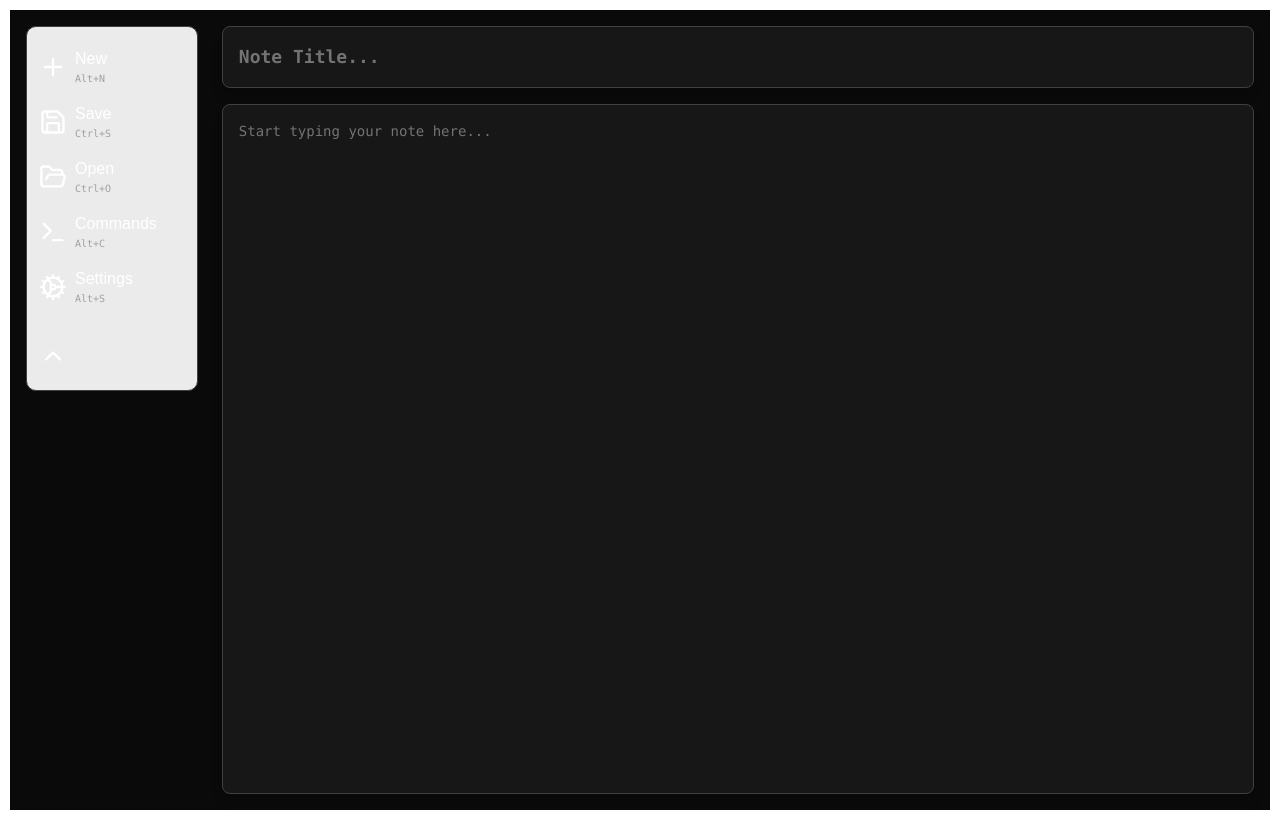
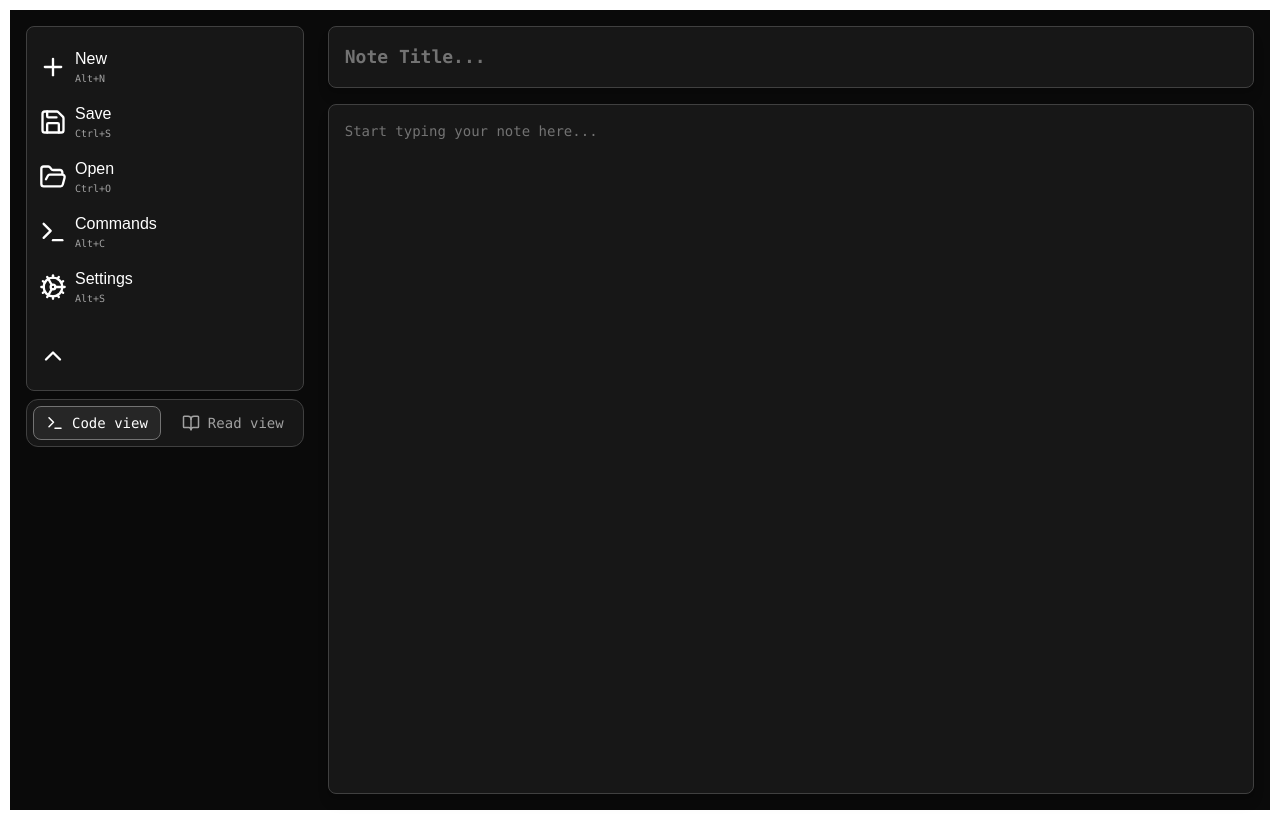
Before and after one commit to dolinskih/floxt, a Next.js app in the folder floxt/: page / in a window 1280 px wide. Built offline with nearby package versions, Linux system fonts and the light colour scheme; a web font is replaced by a local one.

Commit message:
Added view mode toggle and panel improvements

```diff
--- a/floxt/app/PanelLayout.tsx
+++ b/floxt/app/PanelLayout.tsx
@@ -1,7 +1,7 @@
 "use client";
 
 import "./panel.css";
-import { Plus, FolderOpen, Terminal, Cog, ChevronUp, ChevronDown, Save } from 'lucide-react';
+import { Plus, FolderOpen, Terminal, Cog, ChevronUp, ChevronDown, Save, BookOpen } from 'lucide-react';
 import { useState, useRef, useEffect, useCallback } from "react";
 import Modal from "./Modal";
 
@@ -15,6 +15,8 @@ interface PanelLayoutProps {
     hasUnsavedChanges: boolean;
     isFileTracked: boolean;
     setIsFileTracked: React.Dispatch<React.SetStateAction<boolean>>;
+    viewMode: 'code' | 'read';
+    setViewMode: React.Dispatch<React.SetStateAction<'code' | 'read'>>;
 }
 
 const commandsData = [
@@ -29,13 +31,12 @@ const commandsData = [
     { icon: "U", name: "Underline", open: "/u;", close: ";/" },
     { icon: "S", name: "Strike-through", open: "/s;", close: ";/" },
     { icon: "•", name: "Unordered list point", open: "/-;", close: ";/" },
-    { icon: "1.", name: "Ordered list point", open: "/O;", close: ";/" },
+    { icon: "1²3", name: "Ordered list point", open: "/O;", close: ";/" },
     { icon: "☐", name: "Unchecked checkbox", open: "/[];", close: "None" },
-    { icon: "☑", name: "Checked checkbox", open: "/[x];", close: "None" },
 ];
 
 export default function PanelLayout({
-    text, setText, title, setTitle, setSavedText, setSavedTitle, hasUnsavedChanges, isFileTracked, setIsFileTracked
+    text, setText, title, setTitle, setSavedText, setSavedTitle, hasUnsavedChanges, isFileTracked, setIsFileTracked, viewMode, setViewMode
 }: PanelLayoutProps) {
     const [isOpen, setIsOpen] = useState<boolean>(true);
     const [fileHandle, setFileHandle] = useState<any>(null);
@@ -194,8 +195,8 @@ export default function PanelLayout({
     };
 
     return (
-        <div className="flex flex-col gap-2 w-fit h-fit">
-            <section className={`p-3 h-fit hover:shadow-lg dark:shadow-white/15 transition-all duration-150 ease-in-out w-full ${isOpen ? 'pr-5' : ''} border border-neutral-700 rounded-lg`}>
+        <div className="flex flex-col gap-2 w-fit h-fit items-stretch">
+            <section className={`p-3 bg-neutral-900 h-fit transition-all duration-150 ease-in-out w-full ${isOpen ? 'pr-5' : ''} border border-neutral-700 rounded-lg`}>
 
                 <input
                     type="file"
@@ -252,7 +253,7 @@ export default function PanelLayout({
 
                 <button
                     onClick={() => setIsOpen(!isOpen)}
-                    className={`flex items-center active:scale-95 active:opacity-75 hover:opacity-75 transition-all duration-150 ease-in-out cursor-pointer ${isOpen ? 'mt-5' : ''}`}>
+                    className={`flex items-center active:scale-95 active:opacity-75 hover:opacity-75 transition-all duration-150 ease-in-out cursor-pointer ${isOpen ? 'mt-5' : 'w-full justify-center'}`}>
                     {isOpen ? (
                         <ChevronUp color="white" size={28} className="mt-2 mb-2" />
                     ) : (
@@ -261,8 +262,25 @@ export default function PanelLayout({
                 </button>
             </section>
 
+            <div className={`flex items-center justify-center gap-2 p-1.5 transition-all duration-150 bg-neutral-900 border border-neutral-700 rounded-xl ${isOpen ? 'w-full' : 'w-fit'}`}>
+                <button
+                    onClick={() => setViewMode('code')}
+                    className={`flex items-center justify-center gap-2 px-3 py-1.5 rounded-lg transition-all duration-150 cursor-pointer flex-1 ${viewMode === 'code' ? 'border border-neutral-500 bg-neutral-800 text-white' : 'hover:bg-neutral-800/50 text-neutral-400 border border-transparent'}`}
+                >
+                    <Terminal size={isOpen ? 18 : 22} />
+                    {isOpen && <span className="text-sm font-mono whitespace-nowrap">Code view</span>}
+                </button>
+                <button
+                    onClick={() => setViewMode('read')}
+                    className={`flex items-center justify-center gap-2 px-3 py-1.5 rounded-lg transition-all duration-150 cursor-pointer flex-1 ${viewMode === 'read' ? 'border border-neutral-500 bg-neutral-800 text-white' : 'hover:bg-neutral-800/50 text-neutral-400 border border-transparent'}`}
+                >
+                    <BookOpen size={isOpen ? 18 : 22} />
+                    {isOpen && <span className="text-sm font-mono whitespace-nowrap">Read view</span>}
+                </button>
+            </div>
+
             {(hasUnsavedChanges || isFileTracked) && (
-                <div className={`text-xs font-mono px-2 transition-colors duration-150 ${hasUnsavedChanges ? 'text-yellow-500' : 'text-neutral-500'}`}>
+                <div className={`text-xs font-mono px-2 transition-colors duration-150 w-full text-center ${hasUnsavedChanges ? 'text-yellow-500' : 'text-neutral-500'}`}>
                     {hasUnsavedChanges ? "Unsaved changes" : "Saved changes"}
                 </div>
             )}
--- a/floxt/app/page.tsx
+++ b/floxt/app/page.tsx
@@ -2,8 +2,8 @@
 
 import { useState } from "react";
 import PanelLayout from "./PanelLayout";
-import NoteTitleLayout from "./NoteTitle";
 import TextEditor from "./TextEditor";
+import NoteTitle from "./NoteTitle";
 
 export default function Home() {
   const [text, setText] = useState<string>("");
@@ -13,6 +13,7 @@ export default function Home() {
   const [savedTitle, setSavedTitle] = useState<string>("");
 
   const [isFileTracked, setIsFileTracked] = useState<boolean>(false);
+  const [viewMode, setViewMode] = useState<'code' | 'read'>('code');
 
   const hasUnsavedChanges = text !== savedText || title !== savedTitle;
 
@@ -28,9 +29,11 @@ export default function Home() {
         hasUnsavedChanges={hasUnsavedChanges}
         isFileTracked={isFileTracked}
         setIsFileTracked={setIsFileTracked}
+        viewMode={viewMode}
+        setViewMode={setViewMode}
       />
       <div className="flex-1 flex flex-col">
-        <NoteTitleLayout title={title} setTitle={setTitle} />
+        <NoteTitle title={title} setTitle={setTitle} />
         <TextEditor text={text} setText={setText} />
       </div>
     </main>
--- a/floxt/app/panel.css
+++ b/floxt/app/panel.css
@@ -11,10 +11,3 @@
         --panel-border: rgba(237, 237, 237, 0.3);
     }
 }
-
-section{
-    background: var(--panel-background);
-    width: fit-content;
-    border-radius: 10px;
-    transition: box-shadow 0.1s;
-}
```
